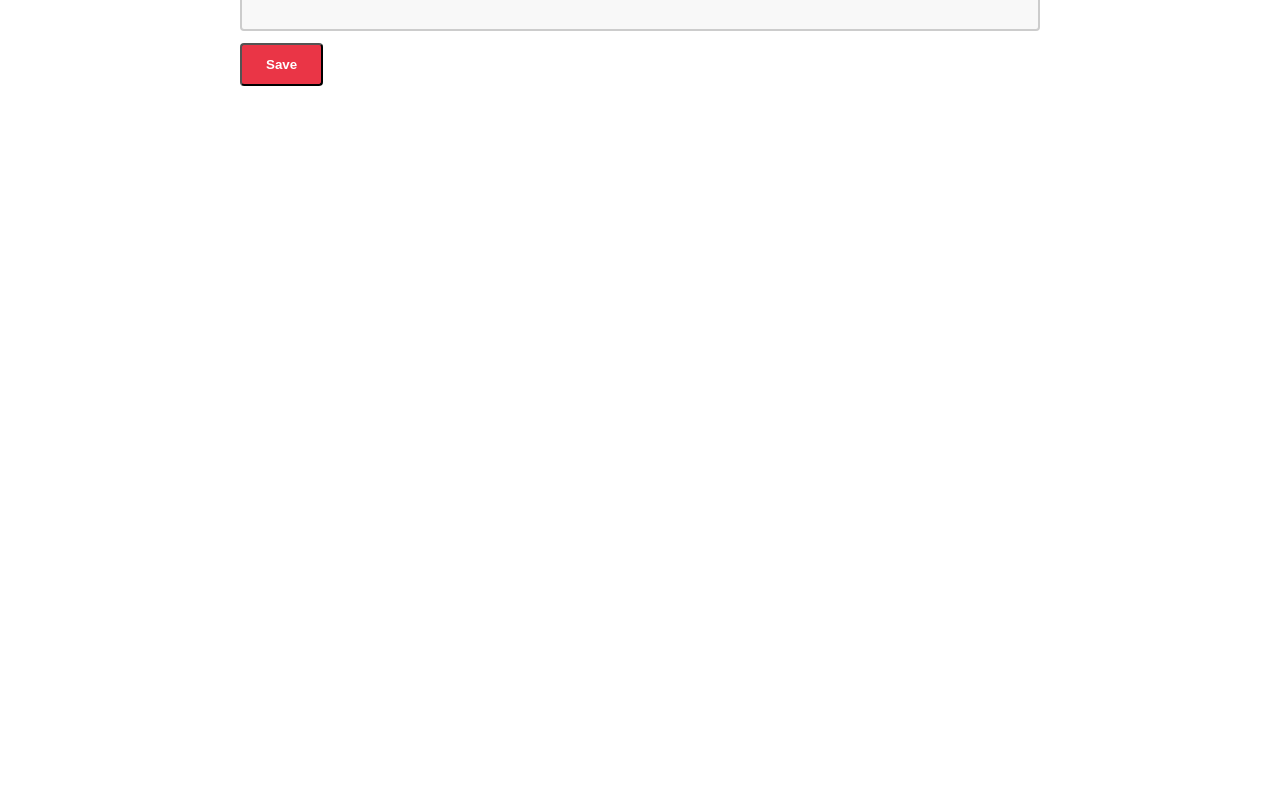
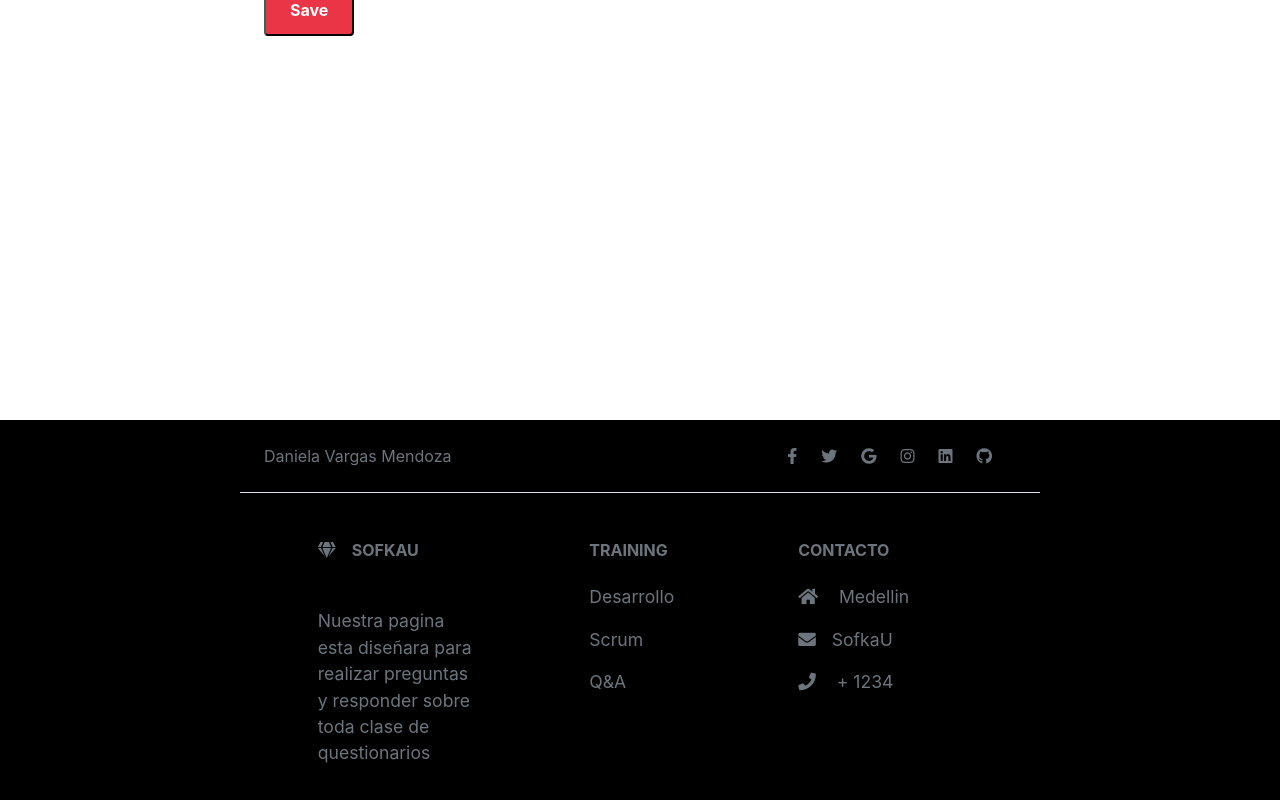
Before and after one commit to Danvar03/spring-webflux-react-firebase, a React (Create React App) app in the folder web/: page /answer/1 in a window 1280 px wide. Shown: the part 424-1224 px from the top of the page. Before the commit the page ends 800 px from the top, so only its background shows below. Built offline with nearby package versions, Linux system fonts and the light colour scheme; no server answers.

Commit message:
se agrega footer

```diff
--- a/web/public/index.html
+++ b/web/public/index.html
@@ -12,7 +12,10 @@
     -->
 	<link rel="manifest" href="%PUBLIC_URL%/manifest.json">
 	<link rel="shortcut icon" href="./img/favicon.png">
-	<!--
+  <link rel="stylesheet" href="https://pro.fontawesome.com/releases/v5.10.0/css/all.css" integrity="sha384-AYmEC3Yw5cVb3ZcuHtOA93w35dYTsvhLPVnYs9eStHfGJvOvKxVfELGroGkvsg+p" crossorigin="anonymous"/>
+
+  <link href="https://cdn.jsdelivr.net/npm/bootstrap@5.1.3/dist/css/bootstrap.min.css" rel="stylesheet" integrity="sha384-1BmE4kWBq78iYhFldvKuhfTAU6auU8tT94WrHftjDbrCEXSU1oBoqyl2QvZ6jIW3" crossorigin="anonymous">
+  <!--
       Notice the use of %PUBLIC_URL% in the tags above.
       It will be replaced with the URL of the `public` folder during the build.
       Only files inside the `public` folder can be referenced from the HTML.
--- a/web/src/App.js
+++ b/web/src/App.js
@@ -18,6 +18,7 @@ import QuestionFormPage from './pages/QuestionFormPage'
 import AnswerFormPage from './pages/AnswerFormPage'
 import OwnerQuestionsPage from './pages/OwnerQuestionsPage'
 import { useAuthState } from "react-firebase-hooks/auth";
+import  Footer from "./components/Footer"
 
 firebase.initializeApp({
 apiKey: "AIzaSyDKQxZQgJ3vJ-yzU9Bdj10PFX9njjiPWFk",
@@ -65,6 +66,7 @@ const App = ({ dispatch }) => {
           </Switch>
         </>
       }
+      <Footer> </Footer>
     </Router>
   )
 }
--- /dev/null
+++ b/web/src/components/Footer.js
@@ -0,0 +1,83 @@
+import React, { Fragment } from 'react'
+
+function Footer() {
+    return (
+        <Fragment>
+<footer className= "footer text-center text-lg-start bg-black text-muted">
+  <section class="d-flex justify-content-center justify-content-lg-between p-4 border-bottom">
+    <div class="me-5 d-none d-lg-block">
+      <span>Daniela Vargas Mendoza </span>
+    </div>
+
+    <div>
+      <a href="" class="me-4 text-reset">
+        <i class="fab fa-facebook-f"></i>
+      </a>
+      <a href="" class="me-4 text-reset">
+        <i class="fab fa-twitter"></i>
+      </a>
+      <a href="" class="me-4 text-reset">
+        <i class="fab fa-google"></i>
+      </a>
+      <a href="" class="me-4 text-reset">
+        <i class="fab fa-instagram"></i>
+      </a>
+      <a href="" class="me-4 text-reset">
+        <i class="fab fa-linkedin"></i>
+      </a>
+      <a href="" class="me-4 text-reset">
+        <i class="fab fa-github"></i>
+      </a>
+    </div>
+
+  </section>
+
+  <section class="">
+    <div class="container text-center text-md-start mt-5">
+      <div class="row mt-3">
+        <div class="col-md-3 col-lg-4 col-xl-3 mx-auto mb-4">
+          <h6 class="text-uppercase fw-bold mb-5">
+            <i class="fas fa-gem me-3"></i>SOFKAU
+          </h6>
+          <p>
+            Nuestra pagina esta diseñara para realizar preguntas y responder sobre toda clase de questionarios
+          </p>
+        </div>
+        <div class="col-md-2 col-lg-2 col-xl-2 mx-auto mb-4">
+          <h6 class="text-uppercase fw-bold mb-4">
+            Training
+          </h6>
+          <p>
+            <a href="#!" class="text-reset">Desarrollo</a>
+          </p>
+          <p>
+            <a href="#!" class="text-reset">Scrum</a>
+          </p>
+          <p>
+            <a href="#!" class="text-reset">Q&A</a>
+          </p>
+
+        </div>
+
+        <div class="col-md-4 col-lg-3 col-xl-3 mx-auto mb-md-0 mb-4">
+          <h6 class="text-uppercase fw-bold mb-4">
+            Contacto
+          </h6>
+          <p><i class="fas fa-home me-3"></i> Medellin</p>
+          <p>
+            <i class="fas fa-envelope me-3"></i>
+           SofkaU
+          </p>
+          <p><i class="fas fa-phone me-3"></i> + 1234</p>
+        </div>
+      </div>
+    </div>
+  </section>
+
+</footer>
+         </Fragment>
+
+    )
+}
+
+export default Footer
--- a/web/src/index.css
+++ b/web/src/index.css
@@ -110,3 +110,6 @@ body {
     margin-top: -80px;
     width: 200px ;
   }
+  .footer{
+    margin-top:30%;
+  }
```
Also changed, not shown: web/src/pages/HomePage.js (+6 -2 lines), web/src/pages/LoginPage.js (added).
